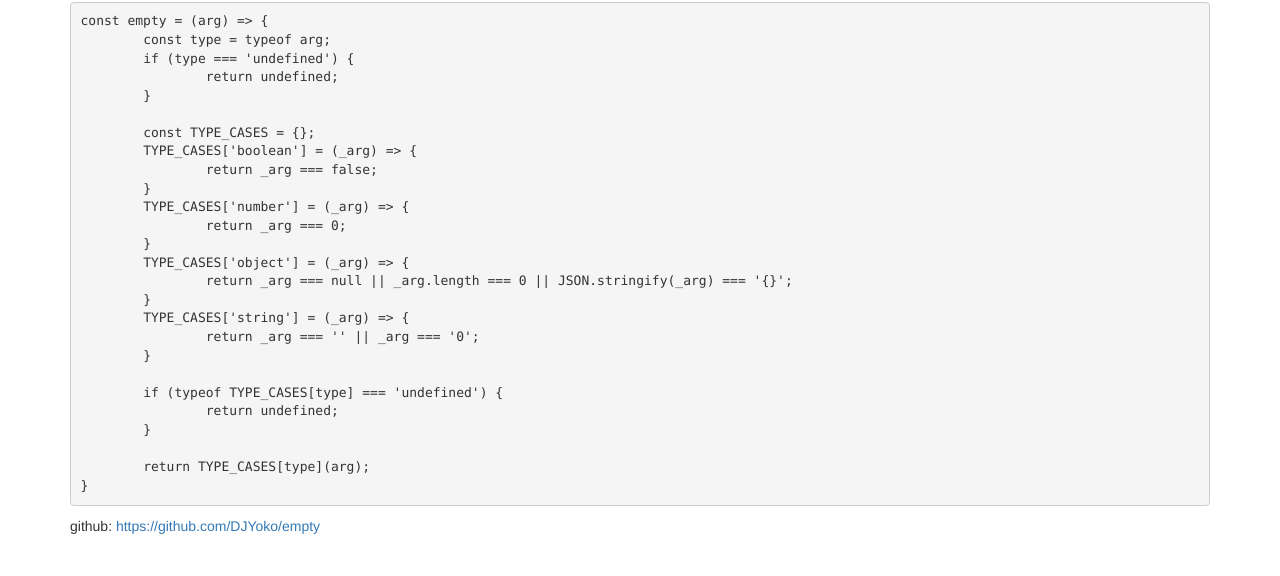
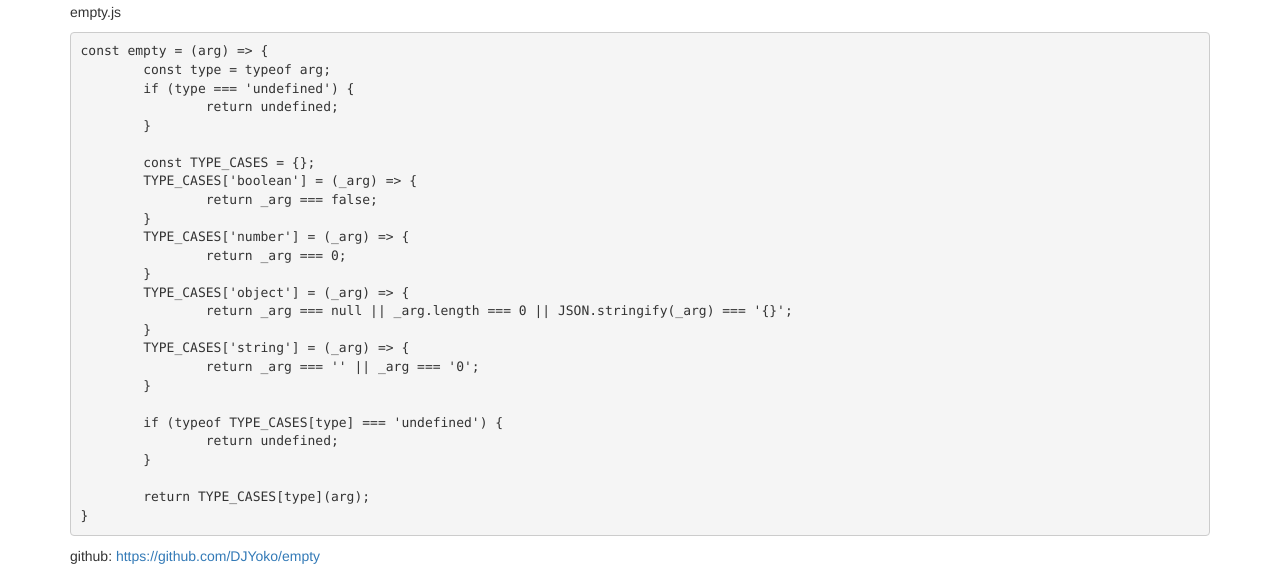
Before and after one commit to DJYoko/empty, a plain HTML site: page docs/index.html in a window 1280 px wide. Shown: the part 265-841 px from the top of the page. Before the commit the page ends 811 px from the top, so only its background shows below. Drawn offline with nearby package versions, Linux system fonts and the light colour scheme.

Commit message:
fix title & comment.

```diff
--- a/docs/index.html
+++ b/docs/index.html
@@ -30,6 +30,7 @@
 		<p>they show same result of <strong>'empty'</strong> method on PHP.</p>
 		<hr>
 		<h2>source</h2>
+		<p>empty.js</p>
 		<pre id="source"></pre>
 		<p>github: <a href="https://github.com/DJYoko/empty" target="_blank">https://github.com/DJYoko/empty</a></p>
 	</div>
```
